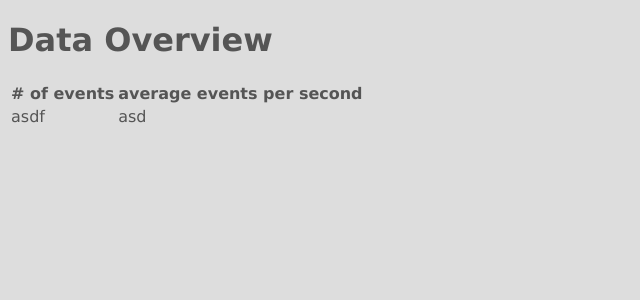
After one commit to wuan/bo-web, a Flask app: template trackerweb/templates/data/index.html in a window 1280 px wide. The commit adds this page. Shown: the top 300 px of the page, without its empty margins (0-640 px from the left). Run offline with Flask 2, Linux system fonts and the light colour scheme; the template is opened without the code that fills it, so the values that code supplies are empty.

Commit message:
added data view

```diff
--- a/trackerweb/__init__.py
+++ b/trackerweb/__init__.py
@@ -3,8 +3,10 @@ from flask import Flask, render_template
 app = Flask(__name__)
 
 from trackerweb.views.tracker import tracker
+from trackerweb.views.data import data
 
 app.register_blueprint(tracker)
+app.register_blueprint(data)
 
 @app.route('/')
 def index():
--- /dev/null
+++ b/trackerweb/templates/data/index.html
@@ -0,0 +1,13 @@
+<!doctype html>
+<title>Hello from Flask</title>
+{% include 'includes/base.html' %}
+  <h1>Data Overview</h1>
+
+<table>
+<tr>
+<th># of events</th><th>average events per second</th>
+</tr>
+<tr>
+<td>asdf</td><td>asd</td>
+</tr>
+</table>
--- a/trackerweb/templates/index.html
+++ b/trackerweb/templates/index.html
@@ -3,3 +3,8 @@
 {% include 'includes/base.html' %}
 
 <h1>Blitzortung Tracker Hauptseite</h1>
+
+<ul>
+<li><a href="tracker">Tracker</a></li>
+<li><a href="data">Data</a></li>
+</ul>
```
